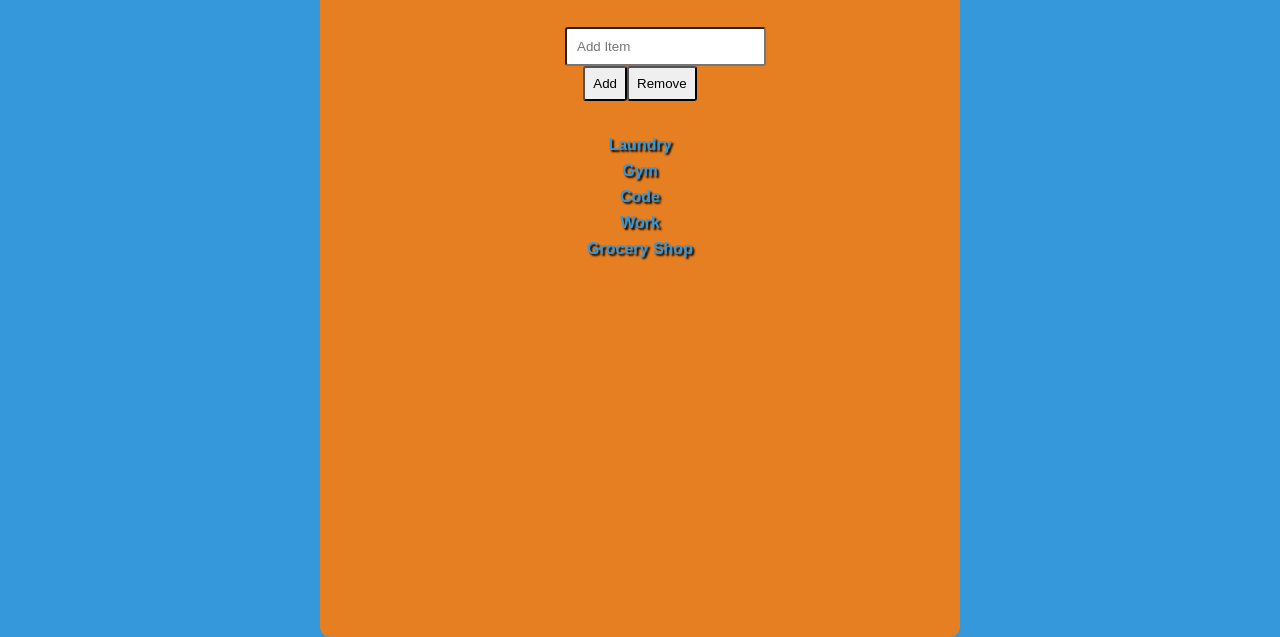
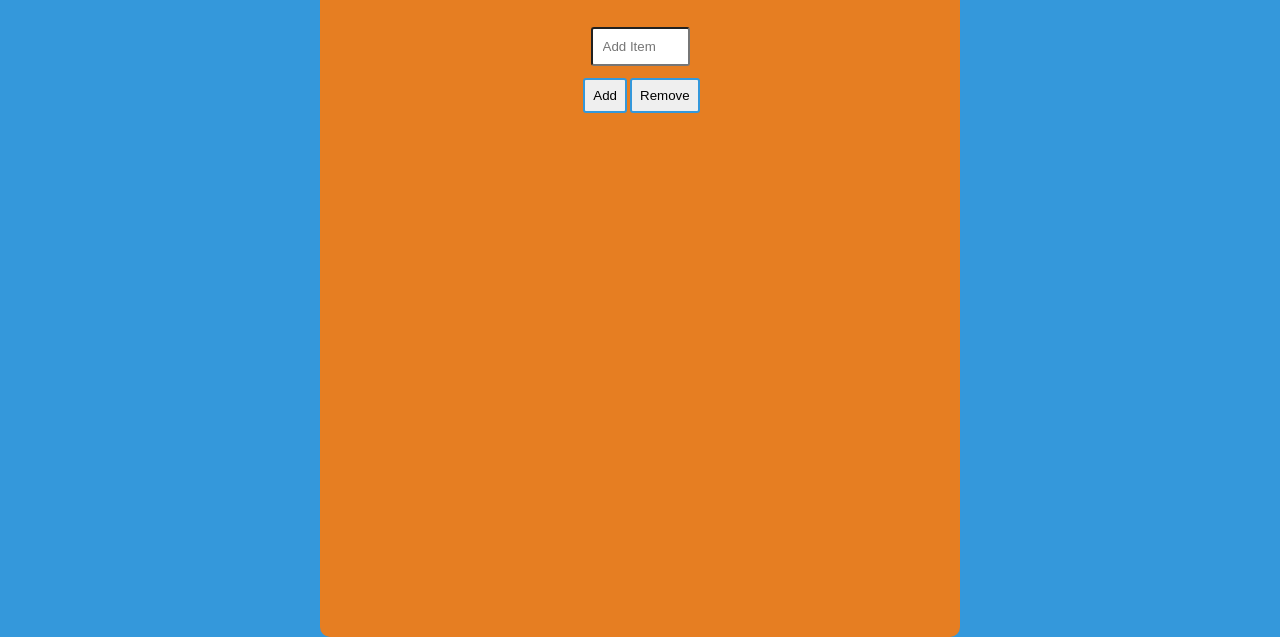
Before and after one commit to GPFAFF/ShoppingList, a plain HTML site: page index.html in a window 1280 px wide. Shown: the part 249-886 px from the top of the page. Drawn offline with Linux system fonts and the light colour scheme.

Commit message:
styling buttons

```diff
--- a/index.html
+++ b/index.html
@@ -29,10 +29,14 @@
 		     <h3> To-Do-List </h3>
 
 		   <div class="input-section">
-		    <input id="add" type="text" placeholder="Add Item" autocomplete = "off" name= "add-items"><button>Add</button><button>Remove</button></input>
+		    <input id="add" type="text" placeholder="Add Item" autocomplete = "off" name= "add-items">
+		   <div class="Buttons">
+		   <button class="Add">Add</button><button class="Remove">Remove</button></input>
 		   </div>
+		   </div>
+		   <div class="clearfix"></div>
 
-		  	<ul>
+		  	<ul class="checkedItems">
 		  	  <li> Laundry </li>
 		  	  <li> Gym</li>
 		  	  <li> Code </li>
--- a/styles/main.css
+++ b/styles/main.css
@@ -1,7 +1,7 @@
-*{
+/*{
 	box-sizing: border-box;
 	@import url(http://fonts.googleapis.com/css?family=PT+Sans+Narrow:700);
-}
+}*/
 body{
 	background-color: #3498db;
 	font-family: 'PT Sans Narrow', sans-serif;
@@ -47,15 +47,30 @@ nav li{
 		height: 100px;
 		width: 150px;
 		margin: 0 auto;
+
+
 }
 input{
 	padding: 10px;
 	border-radius: 3px 3px 3px;
+	width: 75px;
+
 }
-button{
+button::-moz-focus-inner {
+    border:0;
+    padding:0;
+}
+.Buttons{
+	border: 2px solid rgb(230,126,34);
+	margin-top: 10px;
+}
+.Add, .Remove{
 	padding: 8px;
 	border-radius: 3px 3px 3px;
 	display: inline;
+	border: solid 2px #3498db;
+	margin-left: 3px;
+
 }
 .wrapper{
 	margin: 0 auto;
@@ -68,3 +83,9 @@ button{
 	border-radius: 10px 10px 10px;
 	margin: 0 auto;
 }
+.clearfix{
+	clear:both;
+}
+.checkedItems{
+	display: none;
+}
```
